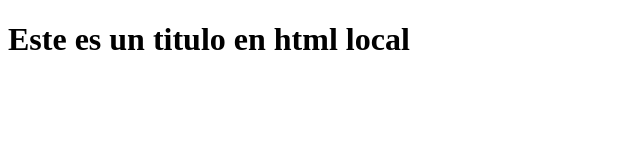
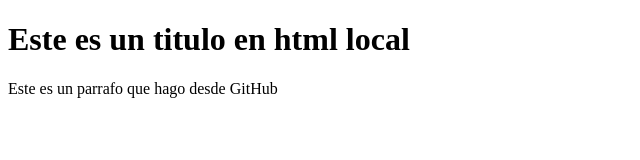
Before and after one commit to Belisario0230/CursoGitSegundaPrueba, a plain HTML site: page index.html in a window 1280 px wide. Shown: the whole page, without its empty margins (0-640 px from the left). Drawn offline with Linux system fonts and the light colour scheme.

Commit message:
Update index.html

```diff
--- a/index.html
+++ b/index.html
@@ -9,5 +9,6 @@
 
 
     <h1> Este es un titulo en html local</h1>
+    <p>Este es un parrafo que hago desde GitHub </p>
 </body>
 </html>
```
